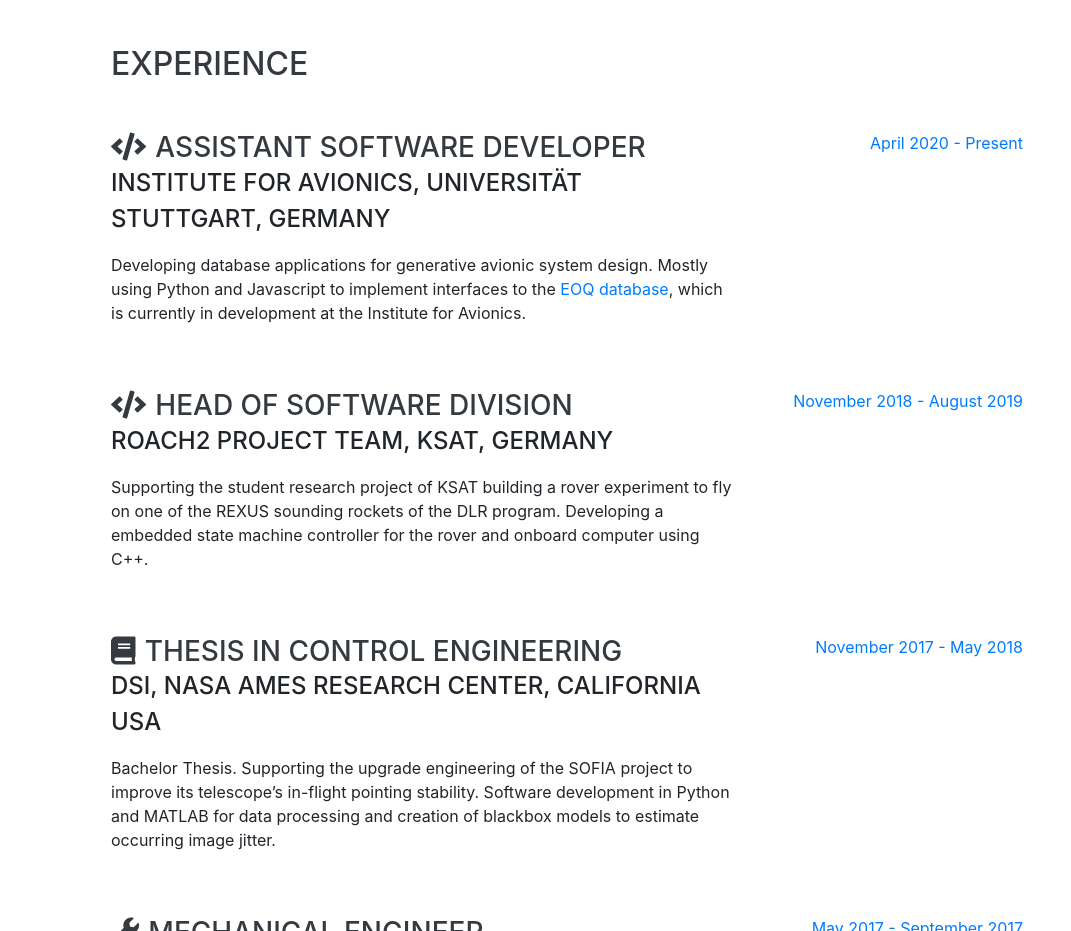
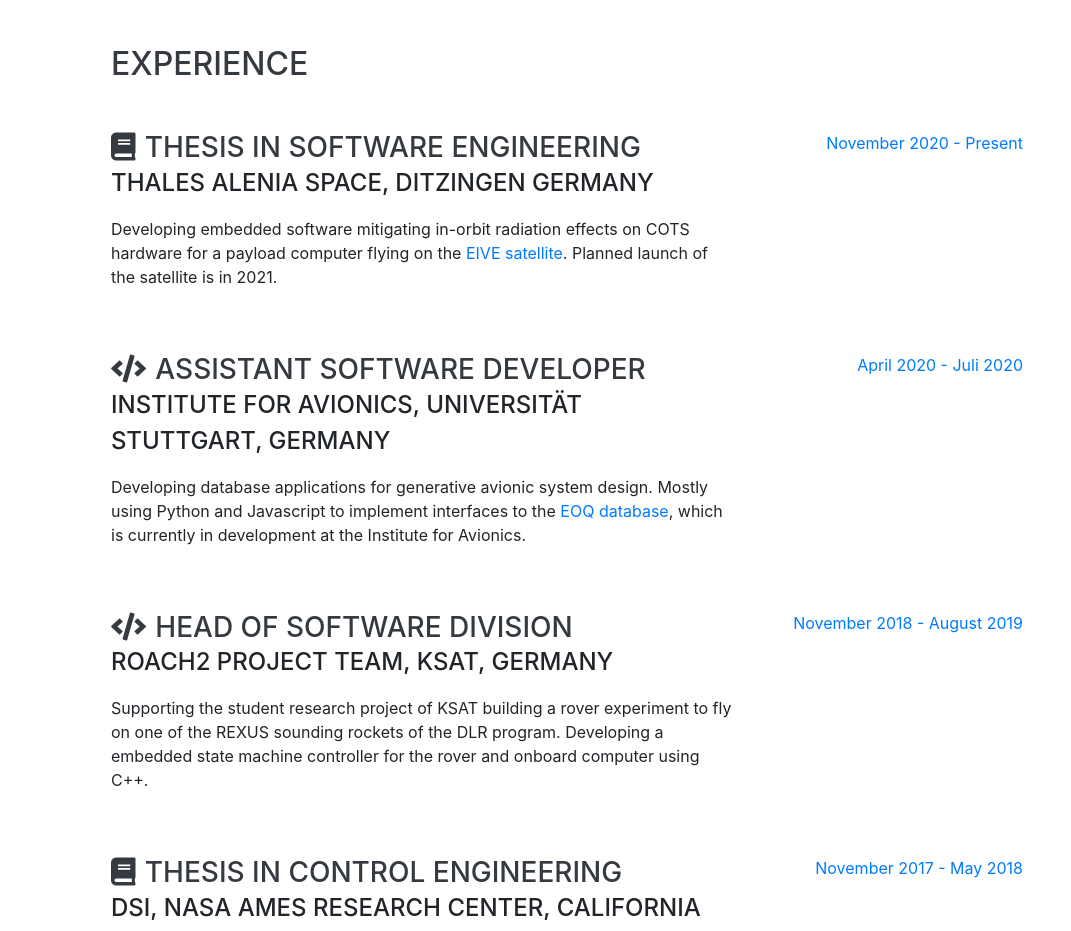
Before and after one commit to chrismolli/chrismolli.github.io, a website with bundled scripts: page index.html in a window 1280 px wide. Shown: the part 804-1735 px from the top of the page, without its empty margins (209-1280 px from the left). Built offline with nearby package versions, Linux system fonts and the light colour scheme; files whose address does not match are found by name; a web font is replaced by a local one.

Commit message:
updated experience

```diff
--- a/index.html
+++ b/index.html
@@ -89,6 +89,19 @@
 
         <div class="resume-item d-flex flex-column flex-md-row justify-content-between mb-5">
           <div class="resume-content">
+            <h3 class="mb-0"><i class="fa fa-book icon-inline"></i>Thesis in Software Engineering</h3>
+            <div class="subheading mb-3">Thales Alenia Space, Ditzingen Germany</div>
+            <p>Developing embedded software mitigating in-orbit radiation effects on COTS hardware for a payload computer flying on the <a href="https://www.ilh.uni-stuttgart.de/forschung/mmw/EIVE/">EIVE satellite</a>.
+               Planned launch of the satellite is in 2021.
+            </p>
+          </div>
+          <div class="resume-date text-md-right">
+            <span class="text-primary">November 2020 - Present</span>
+          </div>
+        </div>
+
+        <div class="resume-item d-flex flex-column flex-md-row justify-content-between mb-5">
+          <div class="resume-content">
             <h3 class="mb-0"><i class="fa fa-code icon-inline"></i>Assistant Software Developer</h3>
             <div class="subheading mb-3">Institute for Avionics, Universität Stuttgart, Germany</div>
             <p>Developing database applications for generative avionic system design. Mostly using Python and Javascript
@@ -96,7 +109,7 @@
               at the Institute for Avionics.</p>
           </div>
           <div class="resume-date text-md-right">
-            <span class="text-primary">April 2020 - Present</span>
+            <span class="text-primary">April 2020 - Juli 2020</span>
           </div>
         </div>
 
```
